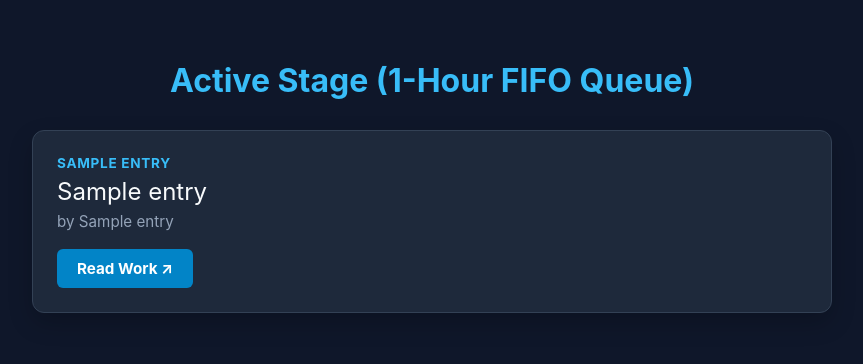
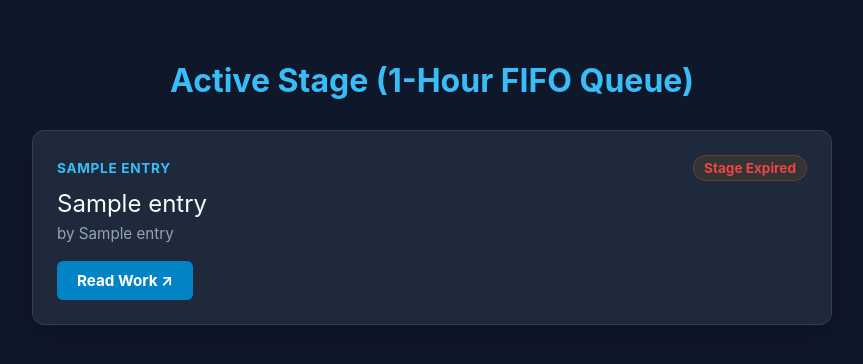
Before and after one commit to JohnFeier/turnstool, a Flask app: template templates/feed.html in a window 1280 px wide. Shown: the top 364 px of the page, without its empty margins (208-1071 px from the left). Run offline with Flask 3, Linux system fonts and the light colour scheme; the template is opened without the code that fills it: most values are stand-ins (such as "Sample title", 1, 10 or a date in 2020).

Commit message:
Enhance entry display with card header and timer
Added a card header with category and timer display to each entry.

```diff
--- a/templates/feed.html
+++ b/templates/feed.html
@@ -8,7 +8,9 @@
         body { font-family: -apple-system, BlinkMacSystemFont, "Segoe UI", Roboto, sans-serif; background: #0f172a; color: #f8fafc; max-width: 800px; margin: 0 auto; padding: 40px 20px; }
         h1 { color: #38bdf8; text-align: center; margin-bottom: 30px; }
         .card { background: #1e293b; padding: 24px; border-radius: 12px; border: 1px solid #334155; margin-bottom: 20px; box-shadow: 0 10px 25px rgba(0,0,0,0.2); }
+        .card-header { display: flex; justify-content: space-between; align-items: center; margin-bottom: 8px; }
         .category { font-size: 0.85rem; color: #38bdf8; text-transform: uppercase; font-weight: bold; letter-spacing: 0.05em; }
+        .timer { font-size: 0.85rem; font-weight: bold; color: #f59e0b; background: rgba(245, 158, 11, 0.1); padding: 4px 10px; border-radius: 20px; border: 1px solid rgba(245, 158, 11, 0.3); }
         .title { font-size: 1.5rem; color: #f8fafc; margin: 6px 0; }
         .author { font-size: 0.95rem; color: #94a3b8; margin-bottom: 18px; }
         .link-btn { display: inline-block; background: #0284c7; color: white; text-decoration: none; padding: 10px 20px; border-radius: 6px; font-weight: bold; font-size: 0.95rem; transition: background 0.2s ease; }
@@ -22,7 +24,10 @@
     {% if entries %}
         {% for entry in entries %}
             <div class="card">
-                <div class="category">{{ entry.category_name }}</div>
+                <div class="card-header">
+                    <span class="category">{{ entry.category_name }}</span>
+                    <span class="timer" data-expire="{{ entry.expires_iso }}">Calculating...</span>
+                </div>
                 <div class="title">{{ entry.title }}</div>
                 <div class="author">by {{ entry.author_name }}</div>
                 <a href="{{ entry.content }}" target="_blank" rel="noopener noreferrer" class="link-btn">Read Work ↗</a>
@@ -33,5 +38,30 @@
             <p>The queue is currently empty. No active works on stage right now.</p>
         </div>
     {% endif %}
+
+    <script>
+        function updateCountdowns() {
+            const timers = document.querySelectorAll('.timer');
+            const now = new Date().getTime();
+
+            timers.forEach(timer => {
+                const expireTime = new Date(timer.getAttribute('data-expire')).getTime();
+                const distance = expireTime - now;
+
+                if (distance <= 0) {
+                    timer.innerText = "Stage Expired";
+                    timer.style.color = "#ef4444";
+                    timer.style.borderColor = "rgba(239, 68, 68, 0.3)";
+                } else {
+                    const minutes = Math.floor((distance % (1000 * 60 * 60)) / (1000 * 60));
+                    const seconds = Math.floor((distance % (1000 * 60)) / 1000);
+                    timer.innerText = `${minutes}m ${seconds < 10 ? '0' : ''}${seconds}s left`;
+                }
+            });
+        }
+
+        updateCountdowns();
+        setInterval(updateCountdowns, 1000);
+    </script>
 </body>
 </html>
```
